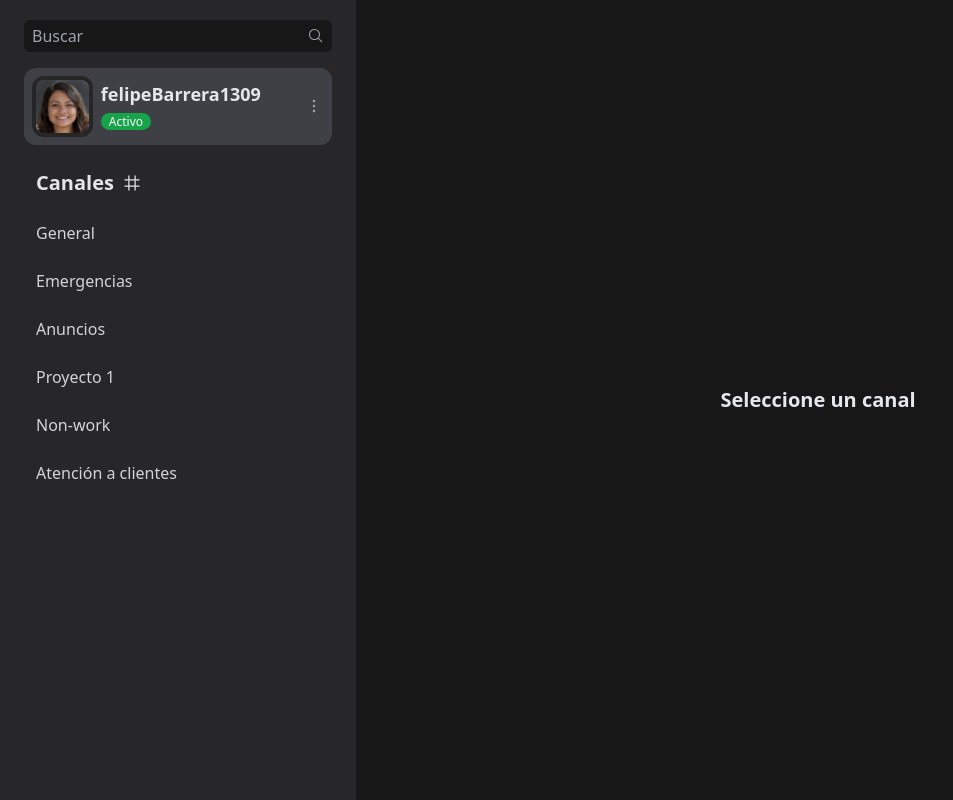
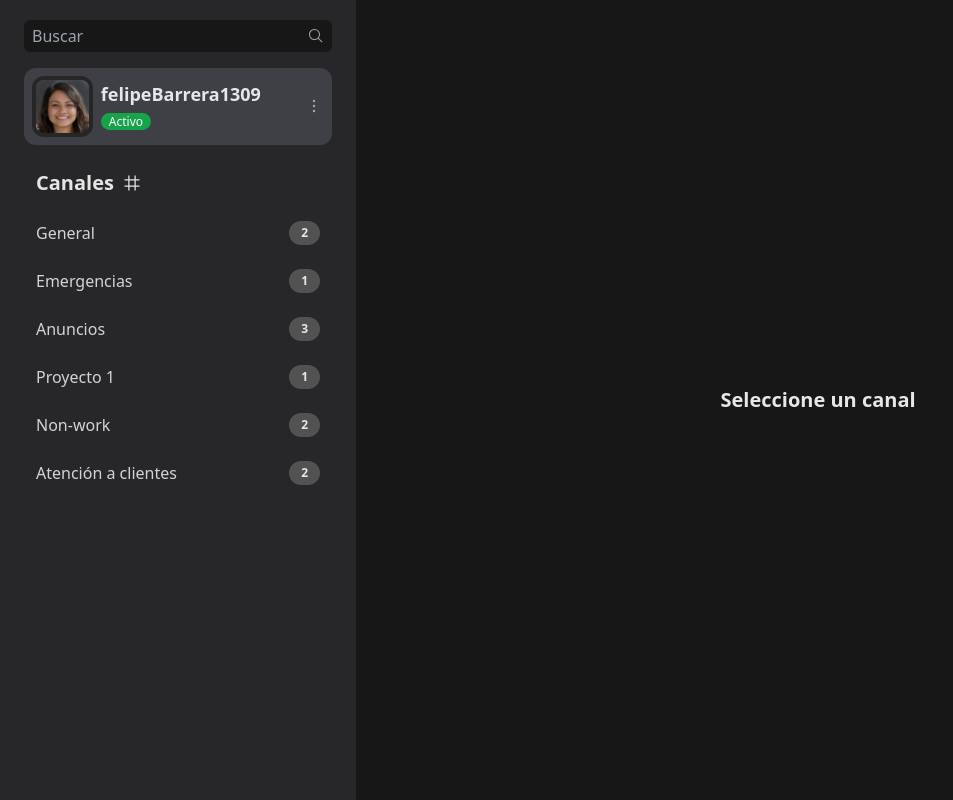
Before and after one commit to felipeBarrera1309/Chat-with-pinia-vue3, a Vue app: page / in a window 1280 px wide. Shown: the whole page, without its empty margins (0-953 px from the left). Built offline with nearby package versions, Linux system fonts and the light colour scheme.

Commit message:
actualizacion del chat

```diff
--- a/src/pages/HomeView.vue
+++ b/src/pages/HomeView.vue
@@ -10,7 +10,7 @@
           <RouterLink to="/" class="channels-title">Canales <Icon icon="carbon:hashtag" /></RouterLink>
           <div class="channels">
               <ChatItem
-                v-for="channel in channelsStore().findChannel(search)"
+                v-for="channel in searchMessages(search)"
                 :key="channel.id"
                 :id="channel.id"
                 :name="channel.name"
@@ -29,7 +29,7 @@ import { RouterView, RouterLink, useRoute } from 'vue-router'
 import InputSearch from '@/components/InputSearch.vue'
 import ProfileCard from '@/components/ProfileCard.vue'
 import ChatItem from '@/components/ChatItem.vue'
-import { ref, reactive, watch } from 'vue'
+import { ref, reactive, computed } from 'vue'
 import profileStore   from '../stores/profile.js';
 import channelsStore from '../stores/channels.js';
 import useMessagesUnread from '../stores/messages.js';
@@ -39,6 +39,10 @@ const route = useRoute()
 
 const profile = profileStore()
 const channels = reactive()
+
+function searchMessages(search){
+    return channelsStore().findChannel(search)
+}
 
 </script>
 
--- a/src/pages/MessagesView.vue
+++ b/src/pages/MessagesView.vue
@@ -16,8 +16,8 @@
             <MessageItem
               v-for="message in messagesView"
               :key="message.id"
-              :avatar="message.author.avatar"
-              :author="message.author.name"
+              :avatar="message.imAuthor.avatar"
+              :author="message.imAuthor.name"
               :message="message.message"
               :time="message.timestamp"
               :is-self="message.self"
@@ -25,7 +25,7 @@
             <span ref="end"></span>
         </div>
         <footer>
-            <textarea rows="3"></textarea>
+            <textarea rows="3" @keypress.enter="writeMessage($event.target.value)" ></textarea>
             <button>
               <Icon icon="carbon:send-alt" />
             </button>
@@ -38,23 +38,29 @@ import { ref, reactive, computed, watch } from 'vue'
 import { useRoute } from 'vue-router'
 import MessageItem from '@/components/MessageItem.vue'
 import useMessagesStore from '../stores/messages.js';
-import useProfileStore from '../stores/profile.js';
+import useContacts from '../stores/contacs.js';
+import useChannelName from '../stores/channels.js';
 
 const route = useRoute()
 
 const end = ref(null)
 const channelId = ref(null)
 const title = ref('')
-const people = reactive()
+const people = reactive(useContacts().getContacts)
+const write = ref('')
+
+function writeMessage(value){
+  console.log('valor del textTarea: ', value);
+}
 
 const messagesView = computed(() => {
   return useMessagesStore().findMessageByID(Number(channelId.value)).map(element => {
-    const imAuthor = useProfileStore()
-    if(imAuthor.id !== element.author) return element
+    const imAuthor = useContacts().getContactById(element.author)
+    if(!imAuthor) return element
     return {
       ...element,
       imAuthor,
-      self: imAuthor.id === element.author
+      self: imAuthor.id === 1
     }
   })
 })
@@ -69,6 +75,7 @@ watch(
   () => route.params.id,
   (id) => {
     channelId.value = id
+    title.value = useChannelName().seeNameChannel(Number(id)).name
     scrollToBottom()
   },
   { immediate: true }
--- a/src/stores/channels.js
+++ b/src/stores/channels.js
@@ -1,5 +1,6 @@
 import { defineStore } from 'pinia';
-import messages from './messages';
+import useMessages from './messages.js';
+
 
 const channels = defineStore('channels', {
     state: () => ({
@@ -17,7 +18,15 @@ const channels = defineStore('channels', {
             return state.channels
             .filter(el => {
                 return el.name.toLocaleLowerCase().includes(search.toLocaleLowerCase())
+            }).map(el => {
+                return {
+                    ...el,
+                    messages: useMessages().findMessagesUnread(el.id)
+                }
             })
+        },
+        seeNameChannel: (state) => (id) => {
+            return state.channels.find(el => el.id === id)
         }
     }
 })
--- a/src/stores/contacs.js
+++ b/src/stores/contacs.js
@@ -1,12 +1,35 @@
 import { defineStore } from "pinia";
+import useProfile from './profile.js';
 
 const contacs = defineStore('contacts', {
     state(){
         return{
             contacts: [
                 { id: 2, name: 'Jason', avatar: '/avatars/avatar-02.jpg' },
-                { id: 3, name: 'Janet', avatar: '/avatars/avatar-03.jpg' }
+                { id: 3, name: 'Janet', avatar: '/avatars/avatar-03.jpg' },
+                { id: 4, name: 'Janet', avatar: '/avatars/avatar-04.jpg' },
             ]
+        }
+    },
+    getters: {
+        getContactById: (state) => (contactId) => {
+            if(useProfile().id === contactId){
+                return {
+                    id: useProfile().id,
+                    name: useProfile().username,
+                    avatar: useProfile().avatar
+                }
+            }
+            return state.contacts.find(el => el.id === contactId)
+        },
+        getContacts: (state) => {
+            let array = []
+            array.unshift({ avatar: useProfile().avatar })
+            state.contacts.forEach(el => {
+                const { avatar: avatarContacts } = el
+                array.push({ avatar: avatarContacts })
+            })
+            return array
         }
     }
 })
--- a/src/stores/messages.js
+++ b/src/stores/messages.js
@@ -6,7 +6,7 @@ const messages = defineStore('messages', {
         return{
             messages: [
                 { id: 1, author: 1, message: 'Hola 👀', timestamp: new Date().toLocaleTimeString(), channelId: 1, read: false },
-                { id: 2, author: 2, message: 'Holaaa!!!', timestamp: new Date().toLocaleTimeString(), channelId: 2, read: false },
+                { id: 2, author: 2, message: 'Holaaa!!!', timestamp: new Date().toLocaleTimeString(), channelId: 1, read: false },
                 { id: 3, author: 3, message: 'Hola a todo el mundo 😊', timestamp: new Date().toLocaleTimeString(), channelId: 4, read: false },
                 { id: 4, author: 3, message: '¿Cómo están?', timestamp: new Date().toLocaleTimeString(), channelId: 3, read: false },
                 { id: 5, author: 1, message: 'Todo muy bien :D', timestamp: new Date().toLocaleTimeString(), channelId: 3, read: false },
```
